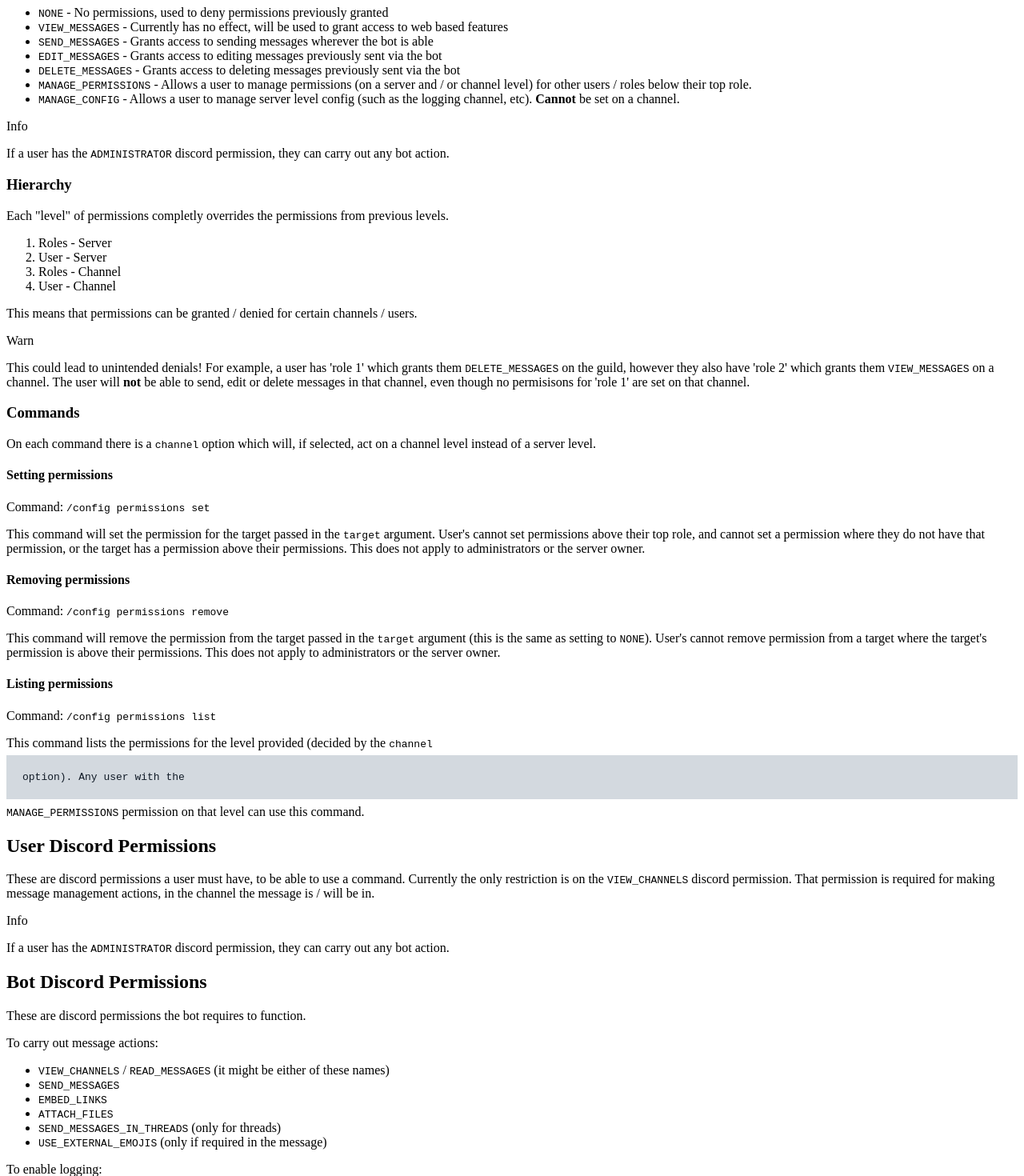
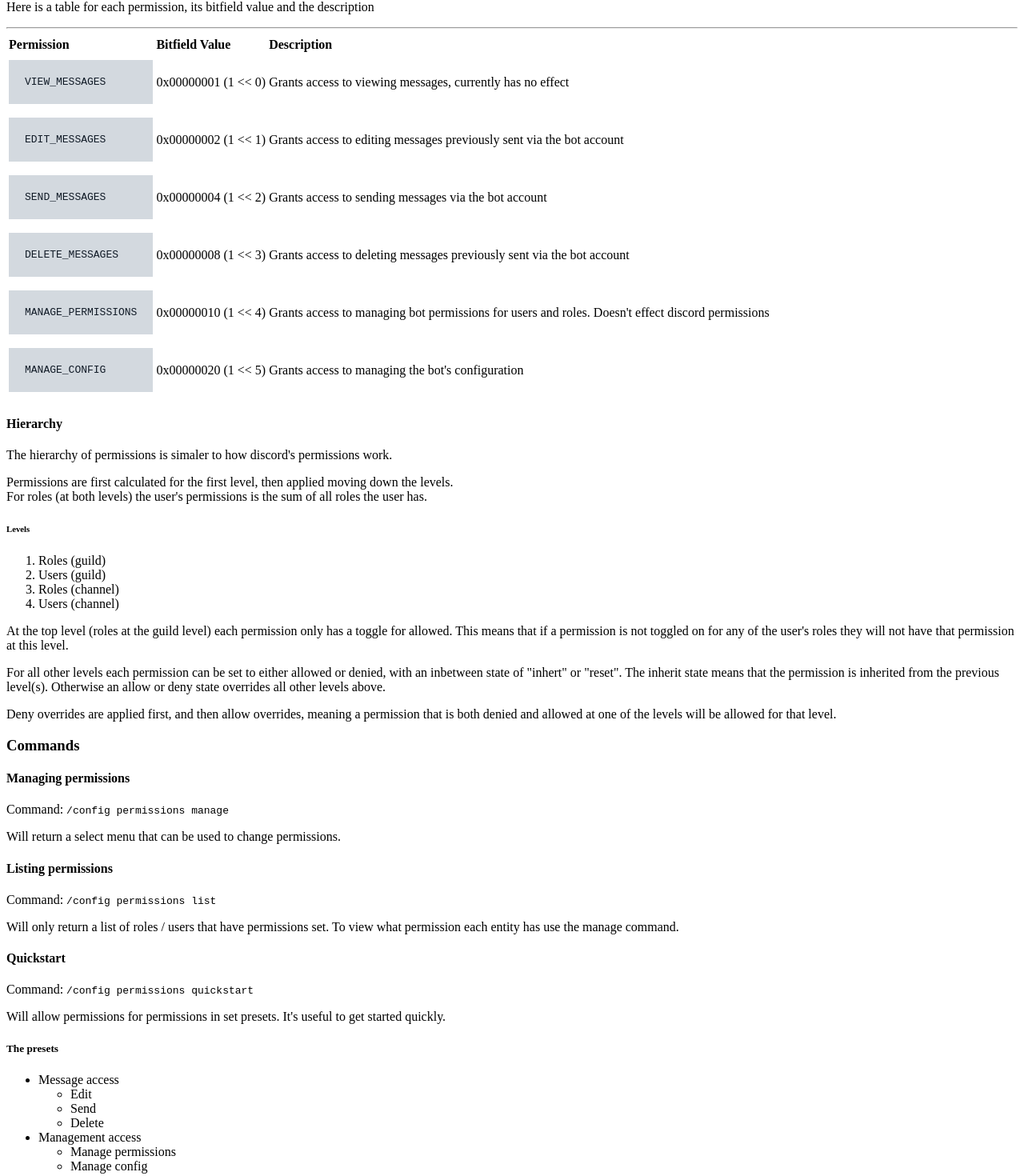
Before and after one commit to message-manager-discord/site, a Next.js app: page /docs/permissions in a window 1280 px wide. Shown: the part 436-1906 px from the top of the page at 80% size. Built offline with nearby package versions, Linux system fonts and the light colour scheme.

Commit message:
feat: permissions docs
Add remark gfm to handle tables

```diff
--- a/next.config.js
+++ b/next.config.js
@@ -7,10 +7,11 @@
 
 const { withSentryConfig } = require("@sentry/nextjs");
 const withPlugins = require("next-compose-plugins");
+const remarkGfm = require("remark-gfm");
 const withMDX = require("@next/mdx")({
   extension: /\.mdx?$/,
   options: {
-    remarkPlugins: [],
+    remarkPlugins: [remarkGfm],
     rehypePlugins: [],
     // If you use `MDXProvider`, uncomment the following line.
     providerImportSource: "@mdx-js/react",
--- a/package.json
+++ b/package.json
@@ -37,7 +37,7 @@
     "prism-react-renderer": "^1.3.1",
     "react": "^18.1.0",
     "react-dom": "^18.1.0",
-    "remark-gfm": "^3.0.1",
+    "remark-gfm": "1",
     "tailwindcss": "^3.0.24",
     "typescript": "^4.6.4",
     "webpack": "^5.72.0"
--- a/pages/docs/permissions.mdx
+++ b/pages/docs/permissions.mdx
@@ -10,80 +10,86 @@ When talking about permissions there are three groups of permissions that may be
 These are permissions granted to users (or to users via roles) by server managers.
 These permissions grant access to bot actions, such as sending messages, editing messages, etc.
 These permissions can be set at a global level, or a per channel level.
+Some permissions are limited to only guild level permissions, such as the management permisisons.
 
 ### The Permissions
 
-An entity (user or role) can only be assigned a single permission, individula permissions grant access to permissions before.
-For example a user with the <InlineCode>EDIT_MESSAGES</InlineCode> permisison effectivity has the <InlineCode>VIEW_MESSAGES</InlineCode>, <InlineCode>SEND_MESSAGES</InlineCode> and <InlineCode>EDIT_MESSAGES</InlineCode> permissions.
+Permissions work off a bitfield type model, with roles being able to be assigned permissions that they have.
+The base level is roles, and permission overrides can be assigned to users, roles (on channels) and users (on channels).
 
-Since users may have multiple roles, the role with the higher permission is counted.
-So a user may have a role with <InlineCode>NONE</InlineCode> that is above another role they have with <InlineCode>DELETE_MESSAGES</InlineCode>, the permissions for that user would be <InlineCode>DELETE_MESSAGES</InlineCode>.
+#### Permission Values
 
-- <InlineCode>NONE</InlineCode> - No permissions, used to deny permissions previously
-  granted
-- <InlineCode>VIEW_MESSAGES</InlineCode> - Currently has no effect, will be used
-  to grant access to web based features
-- <InlineCode>SEND_MESSAGES</InlineCode> - Grants access to sending messages wherever
-  the bot is able
-- <InlineCode>EDIT_MESSAGES</InlineCode> - Grants access to editing messages previously
-  sent via the bot
-- <InlineCode>DELETE_MESSAGES</InlineCode> - Grants access to deleting messages previously
-  sent via the bot
-- <InlineCode>MANAGE_PERMISSIONS</InlineCode> - Allows a user to manage permissions
-  (on a server and / or channel level) for other users / roles below their top role.
-- <InlineCode>MANAGE_CONFIG</InlineCode> - Allows a user to manage server level config
-  (such as the logging channel, etc). **Cannot** be set on a channel.
+Here is a table for each permission, its bitfield value and the description
 
-<Hint type="info">
-  If a user has the <InlineCode>ADMINISTRATOR</InlineCode> discord permission,
-  they can carry out any bot action.
-</Hint>
+---
 
-### Hierarchy
+| Permission           | Bitfield Value          | Description                                                                                       |
+| :------------------- | :---------------------- | :------------------------------------------------------------------------------------------------ |
+| `VIEW_MESSAGES`      | 0x00000001 (1 {'<<'} 0) | Grants access to viewing messages, currently has no effect                                        |
+| `EDIT_MESSAGES`      | 0x00000002 (1 {'<<'} 1) | Grants access to editing messages previously sent via the bot account                             |
+| `SEND_MESSAGES`      | 0x00000004 (1 {'<<'} 2) | Grants access to sending messages via the bot account                                             |
+| `DELETE_MESSAGES`    | 0x00000008 (1 {'<<'} 3) | Grants access to deleting messages previously sent via the bot account                            |
+| `MANAGE_PERMISSIONS` | 0x00000010 (1 {'<<'} 4) | Grants access to managing bot permissions for users and roles. Doesn't effect discord permissions |
+| `MANAGE_CONFIG`      | 0x00000020 (1 {'<<'} 5) | Grants access to managing the bot's configuration                                                 |
 
-Each "level" of permissions completly overrides the permissions from previous levels.
+#### Hierarchy
 
-1. Roles - Server
-2. User - Server
-3. Roles - Channel
-4. User - Channel
+The hierarchy of permissions is simaler to how discord's permissions work.
 
-This means that permissions can be granted / denied for certain channels / users.
+Permissions are first calculated for the first level, then applied moving down the levels.
+For roles (at both levels) the user's permissions is the sum of all roles the user has.
 
-<Hint type="warn">
-  This could lead to unintended denials! For example, a user has 'role 1' which
-  grants them <InlineCode>DELETE_MESSAGES</InlineCode> on the guild, however
-  they also have 'role 2' which grants them
-  <InlineCode>VIEW_MESSAGES</InlineCode> on a channel. The user will **not** be able
-  to send, edit or delete messages in that channel, even though no permisisons for
-  'role 1' are set on that channel.
-</Hint>
+###### Levels
+
+1. Roles (guild)
+2. Users (guild)
+3. Roles (channel)
+4. Users (channel)
+
+At the top level (roles at the guild level) each permission only has a toggle for allowed.
+This means that if a permission is not toggled on for any of the user's roles they will not have that permission at this level.
+
+For all other levels each permission can be set to either allowed or denied, with an inbetween state of "inhert" or "reset".
+The inherit state means that the permission is inherited from the previous level(s).
+Otherwise an allow or deny state overrides all other levels above.
+
+Deny overrides are applied first, and then allow overrides,
+meaning a permission that is both denied and allowed at one of the levels will be allowed for that level.
 
 ### Commands
 
-On each command there is a <InlineCode>channel</InlineCode> option which will, if selected, act on a channel level instead of a server level.
+#### Managing permissions
 
-#### Setting permissions
+Command: <InlineCode>/config permissions manage</InlineCode>
 
-Command: <InlineCode>/config permissions set</InlineCode>
-
-This command will set the permission for the target passed in the <InlineCode>target</InlineCode> argument.
-User's cannot set permissions above their top role, and cannot set a permission where they do not have that permission, or the target has a permission above their permissions.
-This does not apply to administrators or the server owner.
-
-#### Removing permissions
-
-Command: <InlineCode>/config permissions remove</InlineCode>
-
-This command will remove the permission from the target passed in the <InlineCode>target</InlineCode> argument (this is the same as setting to <InlineCode>NONE</InlineCode>).
-User's cannot remove permission from a target where the target's permission is above their permissions.
-This does not apply to administrators or the server owner.
+Will return a select menu that can be used to change permissions.
 
 #### Listing permissions
 
 Command: <InlineCode>/config permissions list</InlineCode>
 
-This command lists the permissions for the level provided (decided by the <InlineCode>channel`option). Any user with the`MANAGE_PERMISSIONS</InlineCode> permission on that level can use this command.
+Will only return a list of roles / users that have permissions set. To view what permission each entity has use the manage command.
+
+#### Quickstart
+
+Command: <InlineCode>/config permissions quickstart</InlineCode>
+
+Will allow permissions for permissions in set presets. It's useful to get started quickly.
+
+##### The presets
+
+- Message access
+  - Edit
+  - Send
+  - Delete
+- Management access
+  - Manage permissions
+  - Manage config
+
+<Hint type="warn">
+  Setting a preset to false when running the command will **not** deny
+  permissions for that entity. Use the management command for that.
+</Hint>
 
 ## User Discord Permissions
 
@@ -101,11 +107,12 @@ These are discord permissions the bot requires to function.
 
 To carry out message actions:
 
-{/* prettier-ignore*/}
+{/* prettier-ignore */}
 {/* This is becuase prettier will shortern the links (over multiple lines) in the list, which breaks the list */}
 
-
-- <InlineCode>VIEW_CHANNELS</InlineCode> / <InlineCode>READ_MESSAGES</InlineCode> (it might be either of these names)
+- <InlineCode>VIEW_CHANNELS</InlineCode> / <InlineCode>
+    READ_MESSAGES
+  </InlineCode> (it might be either of these names)
 - <InlineCode>SEND_MESSAGES</InlineCode>
 - <InlineCode>EMBED_LINKS</InlineCode>
 - <InlineCode>ATTACH_FILES</InlineCode>
```
Also changed, not shown: 1 other file (tests, documents, lock files or other folders).
